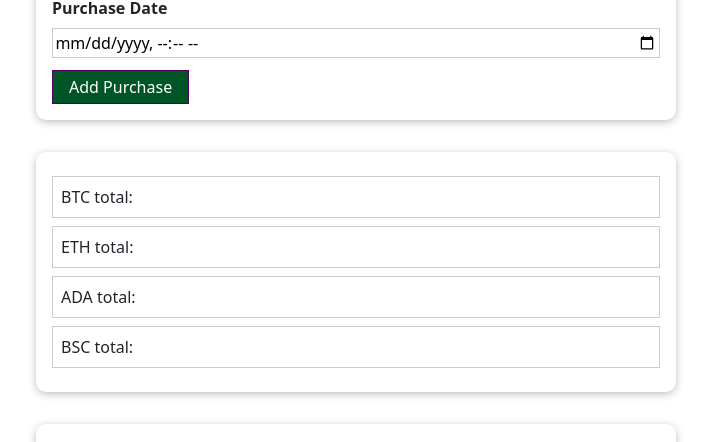
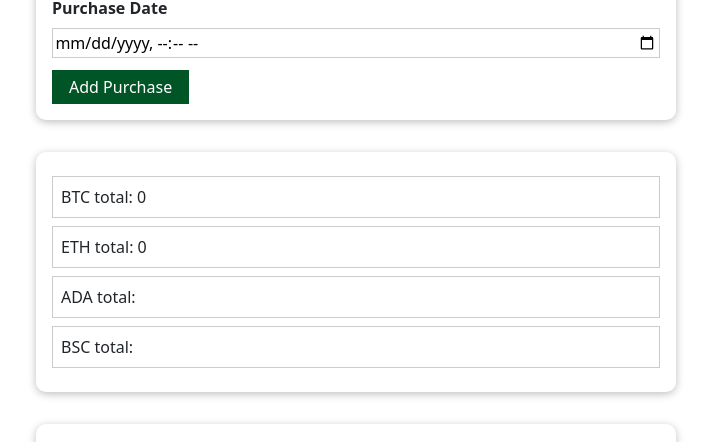
Before and after one commit to trevtanner/c-trak, a React (Create React App) app: page / in a window 1280 px wide. Shown: the part 328-770 px from the top of the page, without its empty margins (284-995 px from the left). Built offline with nearby package versions, Linux system fonts and the light colour scheme.

Commit message:
display and totals updates

```diff
--- a/src/App.js
+++ b/src/App.js
@@ -1,6 +1,4 @@
-import React, { useState } from 'react';
-
-import 'bootstrap/dist/css/bootstrap.min.css';
+import React, { Fragment, useState } from 'react';
 
 import AddUser from './components/Users/AddUser';
 import UsersList from './components/Users/UsersList';
@@ -8,26 +6,27 @@ import Heading from './components/UI/Heading'
 import Footer from './components/UI/Layout/Footer';
 import Totals from './components/Totals/Totals';
 
-function App() {
-  const [usersList, setUsersList] = useState([]);
+import 'bootstrap/dist/css/bootstrap.min.css';
 
-  const addUserHandler = (uCoin, uAmount, uValue, uDate) => {
-    setUsersList((prevUsersList) => {
+const App = () => {
+  const [transactionsList, setTransactionsList] = useState([]);
+
+  const addUserHandler = (transaction) => {
+    setTransactionsList((prevTransactionsList) => {
       return [
-        ...prevUsersList,
-        { coin: uCoin, amount: uAmount, value: uValue, date: uDate.toString(), id: Math.random().toString() },
+       ...prevTransactionsList, transaction
       ];
     });
   };
 
   return (
-    <div>
+    <Fragment>
     <Heading />
-      <AddUser onAddUser={addUserHandler} />
-      <Totals />
-      <UsersList users={usersList} />
+      <AddUser onSaveTransactionData={addUserHandler} />
+      <Totals transactions={transactionsList} />
+      <UsersList transactions={transactionsList} />
     <Footer />
-    </div>
+    </Fragment>
   );
 }
 
--- a/src/components/Totals/Totals.js
+++ b/src/components/Totals/Totals.js
@@ -1,29 +1,35 @@
-import React from "react";
+import React, { useState } from "react";
 
 import Card from "../UI/Card"
 import classes from "../Users/UsersList.module.css";
 
-const Totals = props => {
-    const chartDataPoints = [
-        { label: 'BTC', value: 0 },
-        { label: 'ETH', value: 0 },
-        { label: 'ADA', value: 0 },
-        { label: 'BSC', value: 0 },
-    ]
+
+
+const Totals = (props) => {
+    let btcTotal = 0;
+    let ethTotal = 0;
+    let adaTotal = 0;
+    let bscTotal = 0;
+
+    if (props.coin === 'BTC') {
+        btcTotal += props.amount;
+        return btcTotal
+    } if (props.coin === 'ETH') {
+        ethTotal += props.amount
+    }
+
 
     return (
-        <div>
             <Card className={classes.users}>
             <ul>
-                <li>BTC total:{}</li>
-                <li>ETH total:</li>
+                <li>BTC total: {btcTotal}</li>
+                <li>ETH total: {ethTotal}</li>
                 <li>ADA total:</li>
                 <li>BSC total:</li>
 
             </ul>
             </Card>
-        </div>
-    )
+    );
 
 
 };
--- a/src/components/UI/Button.module.css
+++ b/src/components/UI/Button.module.css
@@ -1,6 +1,6 @@
 .button {
   font: inherit;
-  border: 1px solid #4f005f;
+  border: 1px solid #005526;
   background: #005526;
   color: white;
   padding: 0.25rem 1rem;
@@ -10,8 +10,8 @@
 
 .button:hover,
 .button:active {
-  background: #741188;
-  border-color: #741188;
+  background: #009945;
+  border-color: #005526;
 }
 
 .button:focus {
--- a/src/components/UI/Card.js
+++ b/src/components/UI/Card.js
@@ -3,7 +3,7 @@ import React from 'react';
 import classes from './Card.module.css';
 
 const Card = (props) => {
-  return <div className={`${classes.card} ${props.className}`}>{props.children}</div>;
+  return <div className={`${classes.card} ${props.className}`}>{props.children}</div>
 };
 
 export default Card;
--- a/src/components/Users/AddUser.js
+++ b/src/components/Users/AddUser.js
@@ -22,11 +22,20 @@ const AddUser = (props) => {
       });
       return;
     }
-    props.onAddUser(enteredCoin, enteredAmount, enteredValue, new Date(enteredDate));
+   const transaction = {
+     id: Math.random().toString(),
+     coin: enteredCoin,
+     amount: enteredAmount,
+     value: enteredValue,
+     date: new Date(enteredDate)
+   }
+
+    props.onSaveTransactionData(transaction);
     setEnteredCoin("BTC");
     setEnteredAmount("");
     setEnteredValue("");
     setEnteredDate("");
+    console.log(transaction);
   };
 
   const coinChangeHandler = (event) => {
--- /dev/null
+++ b/src/components/Users/Transaction.js
@@ -0,0 +1,23 @@
+
+
+ const Transaction = (props) => {
+    let date = props.date
+    let options = { timeZone: 'UTC', timeZoneName: 'short'};
+
+    const time = date.toLocaleString('en-US', options);
+
+
+     return (
+            <li key={props.id}>
+              <b>Amount:</b> {props.amount} {props.coin}
+              <br />
+              <b>Value:</b> ${props.value}
+              <br />
+              <b>Purchase Date:</b> {time}
+            </li>
+          )
+
+        }
+
+
+ export default Transaction;
--- a/src/components/Users/UsersList.js
+++ b/src/components/Users/UsersList.js
@@ -1,24 +1,25 @@
-import React from "react";
+import React from 'react'
 
-import Card from "../UI/Card";
-import classes from "./UsersList.module.css";
+import Card from '../UI/Card'
+import Transaction from './Transaction'
+import classes from './UsersList.module.css'
 
 const UsersList = (props) => {
   return (
     <Card className={classes.users}>
       <ul>
-        {props.users.map((user) => (
-          <li key={user.id}>
-            <b>Amount:</b> {user.amount} {user.coin}
-            <br />
-            <b>Value:</b> ${user.value}
-            <br />
-            <b>Purchase Date:</b> {user.date}
-          </li>
+        {props.transactions.map((item) => (
+          <Transaction
+            key={item.id}
+            coin={item.coin}
+            amount={item.amount}
+            value={item.value}
+            date={item.date}
+          />
         ))}
       </ul>
     </Card>
-  );
-};
+  )
+}
 
-export default UsersList;
+export default UsersList
```
